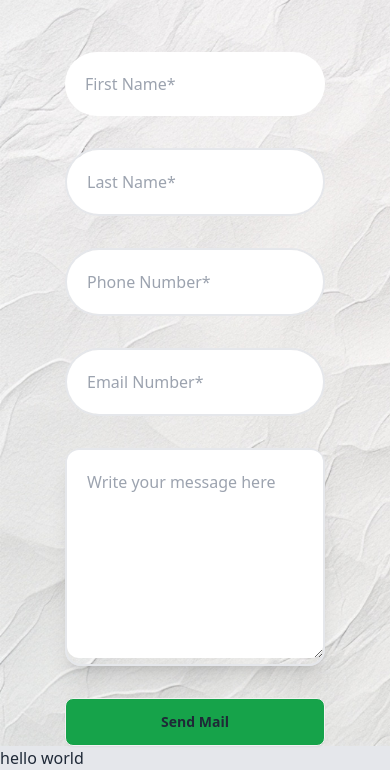
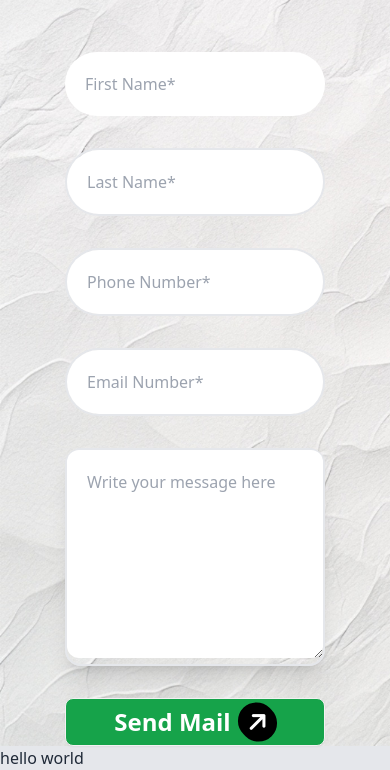
Before and after one commit to M-Rakib-Ahmed/assignment-03, a plain HTML site: page index.html in a window 390 px wide. Shown: the part 5582-6352 px from the top of the page. Drawn offline with nearby package versions, Linux system fonts and the light colour scheme.

Commit message:
responsive file

```diff
--- a/index.html
+++ b/index.html
@@ -245,7 +245,7 @@
   </div>
 
   <div class="col-span-2">
-    <button class="btn bg-green-600 w-full">Send Mail</button>
+    <button class="btn bg-green-600 w-full text-2xl text-white">Send Mail <i class="fa-solid fa-arrow-right -rotate-45 bg-black p-2 rounded-full"></i></button>
   </div>
 
 
```
